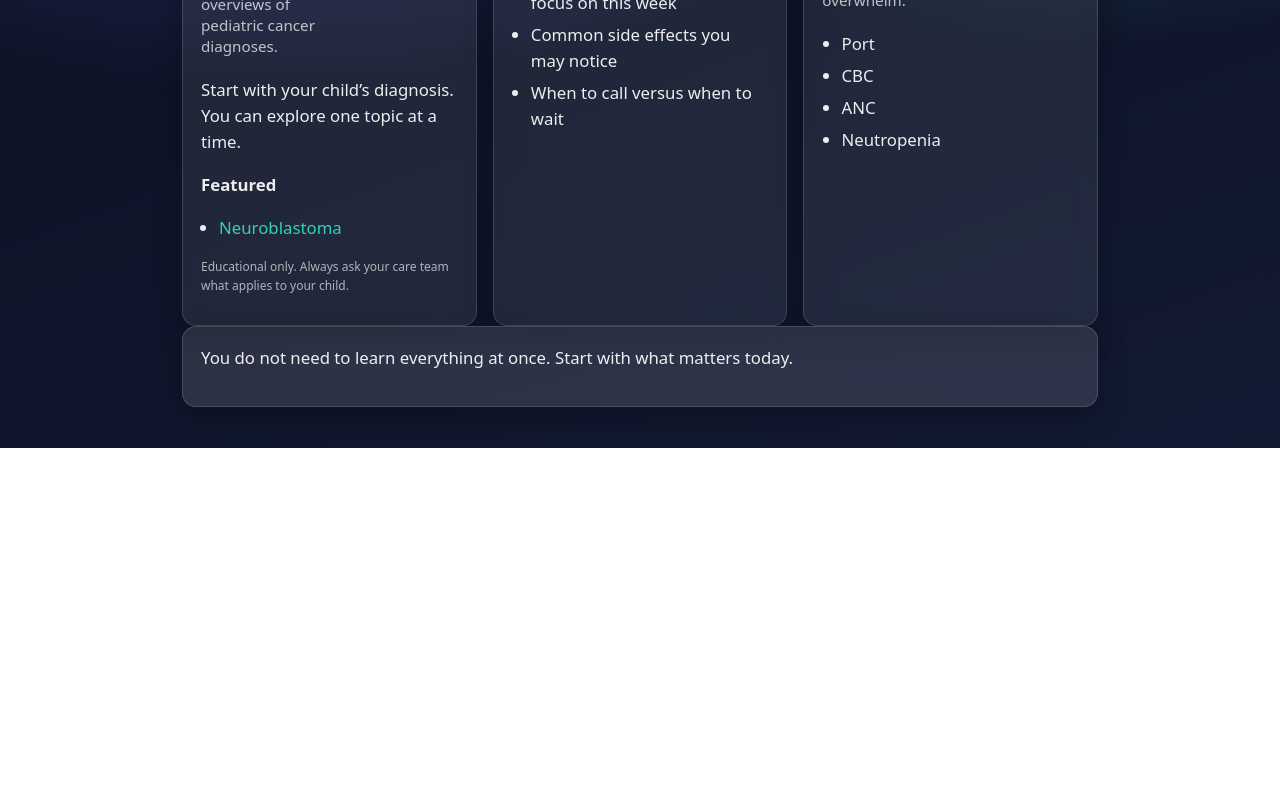
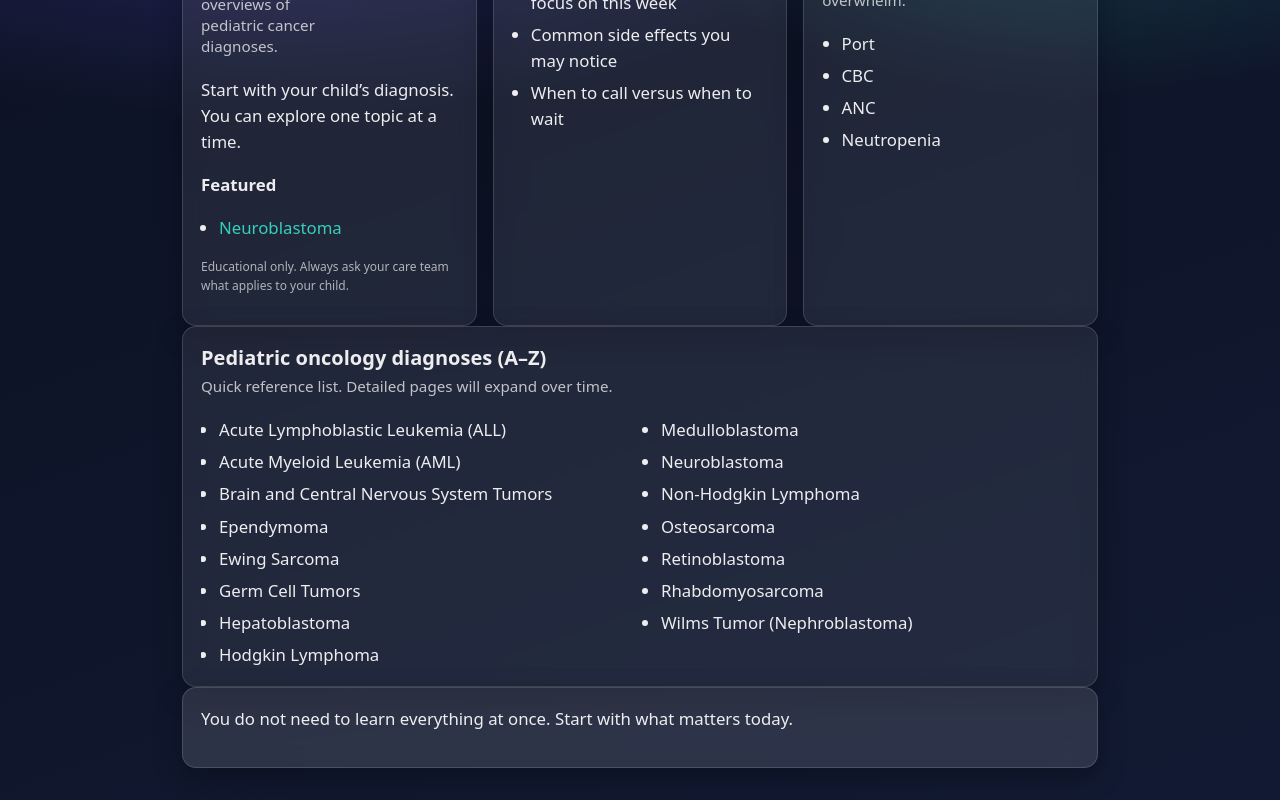
Before and after one commit to ClaudiaLillibridge/merlin-kip-pediatric-caregiver, a Next.js app: page /learn in a window 1280 px wide. Shown: the part 352-1152 px from the top of the page. Before the commit the page ends 800 px from the top, so only its background shows below. Built offline with nearby package versions, Linux system fonts and the light colour scheme.

Commit message:
Add pediatric oncology diagnoses to Learn page

```diff
--- /dev/null
+++ b/content/pediatricOncologyDiseases.js
@@ -0,0 +1,19 @@
+const pediatricOncologyDiseases = [
+  "Acute Lymphoblastic Leukemia (ALL)",
+  "Acute Myeloid Leukemia (AML)",
+  "Brain and Central Nervous System Tumors",
+  "Neuroblastoma",
+  "Wilms Tumor (Nephroblastoma)",
+  "Hodgkin Lymphoma",
+  "Non-Hodgkin Lymphoma",
+  "Rhabdomyosarcoma",
+  "Osteosarcoma",
+  "Ewing Sarcoma",
+  "Retinoblastoma",
+  "Hepatoblastoma",
+  "Medulloblastoma",
+  "Germ Cell Tumors",
+  "Ependymoma"
+];
+
+export default pediatricOncologyDiseases;
--- a/pages/index.tsx
+++ b/pages/index.tsx
@@ -1,3 +1,4 @@
+import pediatricOncologyDiseases from "../content/pediatricOncologyDiseases";
 
 import { useEffect } from "react";
 import { useRouter } from "next/router";
--- a/pages/learn.tsx
+++ b/pages/learn.tsx
@@ -1,4 +1,4 @@
-
+import pediatricOncologyDiseases from "../content/pediatricOncologyDiseases";
 import Link from "next/link";
 import PageLayout from "../components/layout/PageLayout";
 import { Card, CardGrid, CardBullets } from "../components/ui/Card";
@@ -6,6 +6,7 @@ import { Card, CardGrid, CardBullets } from "../components/ui/Card";
 export default function LearnPage() {
   return (
     <PageLayout title="Learn">
+      {/* Top-level Learn cards */}
       <CardGrid cols={3}>
         <Card
           title="Browse by Diagnosis (A–Z)"
@@ -31,6 +32,7 @@ export default function LearnPage() {
             Educational only. Always ask your care team what applies to your child.
           </p>
         </Card>
+
         <Card
           title="What to expect this week"
           subtitle="Plain-language overview for active treatment."
@@ -58,6 +60,35 @@ export default function LearnPage() {
         </Card>
       </CardGrid>
 
+      {/* Clean A–Z diagnoses list */}
+      <Card
+        title="Pediatric oncology diagnoses (A–Z)"
+        subtitle="Quick reference list. Detailed pages will expand over time."
+      >
+        <div style={{ maxHeight: 280, overflow: "auto", paddingRight: 8 }}>
+          <ul
+            style={{
+              columns: 2,
+              columnGap: 32,
+              margin: 0,
+              paddingLeft: 18,
+            }}
+          >
+            {[...pediatricOncologyDiseases]
+              .sort()
+              .map((disease) => (
+                <li
+                  key={disease}
+                  style={{ breakInside: "avoid", marginBottom: 6 }}
+                >
+                  {disease}
+                </li>
+              ))}
+          </ul>
+        </div>
+      </Card>
+
+      {/* Gentle reassurance card */}
       <Card variant="elevated">
         <p style={{ marginTop: 0 }}>
           You do not need to learn everything at once. Start with what matters today.
```
Lines whose indentation alone changed are shown as unchanged.
